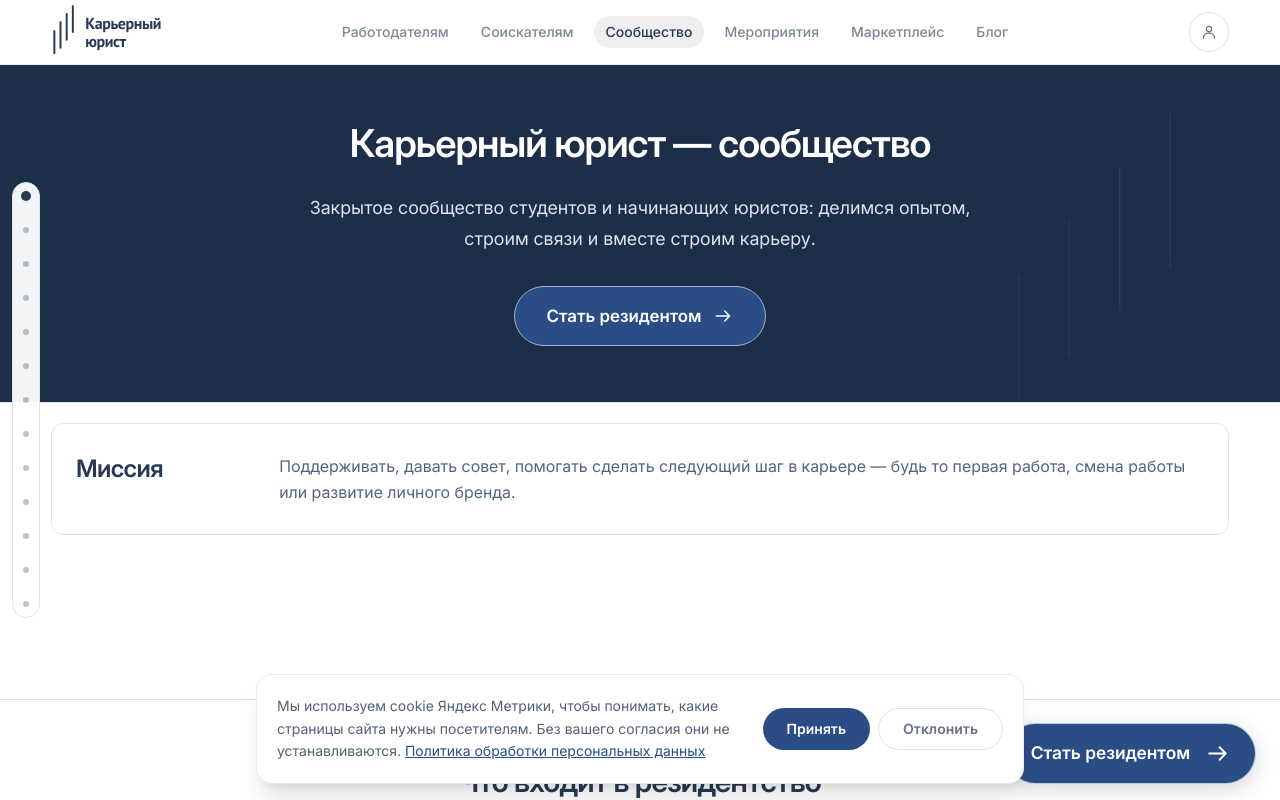
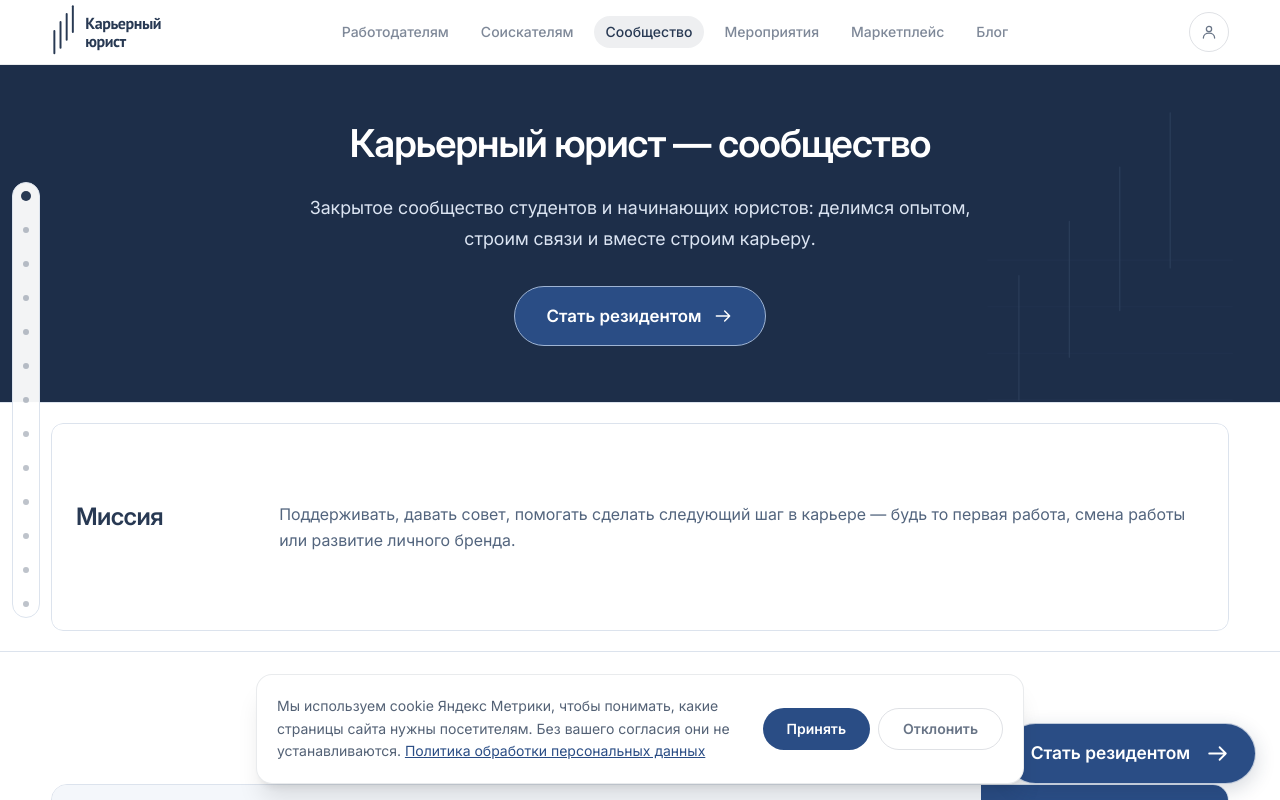
Before and after one commit to rudenkovila090-ship-it/legalcareerist, a React (Vite) app: page /community in a window 1280 px wide. Shown: the top 800 px of the page. Built offline with nearby package versions, Linux system fonts and the light colour scheme.

Commit message:
Reveal mission and values while visible and remove savings backgrounds

```diff
--- a/scripts/publish-community-page.mjs
+++ b/scripts/publish-community-page.mjs
@@ -68,7 +68,7 @@ async function main(){
   const eventSlug=option('--event-slug'),event=eventSlug?preparePartnerEvent(eventSlug,option('--server-checkout'),source,text):null
   for(const required of ["Карьерный юрист — сообщество","Без подписки","С подпиской","Закрытый чат в Телеграме","Нетворкинг","Закрытые мероприятия с приглашенными экспертами юридического рынка","Мастермайнды и карьерные разборы","Онлайн- и офлайн-встречи резидентов","База знаний","Закрытые вакансии и стажировки","Одна бесплатная карьерная консультация в месяц","Спикерство на мероприятиях и подкастах","Скидки от 20 до 50 процентов на мероприятия","Специальные предложения и скидки от партнеров","Барбусова","Александра","Третьякова","Валерия","Канду","Ангелина","Романова","Алена","Доманова","Батчина","Шеловская","Гранкина","Дюскина","Аверьянова","География сообщества","Предыдущие амбассадоры","Следующие амбассадоры","Лента циклическая.","3-я группа рейтинга","Юридический бизнес России","Рейтинг юридических Telegram-каналов · 2025","3-я группа рейтинга в группе «Профессиональные сообщества»","Стать амбассадором","Почему вы хотите стать резидентом?"])if(!text.includes(canonical(required)))throw Error('Не найдено изменение новой версии: '+required)
   for(const required of ['Наши достижения','Частые вопросы','Как понять, подхожу ли я?','С какого момента открывается моё резидентство в сообществе?','Можно ли сделать возврат?','Входят ли мероприятия в стоимость подписки?','Есть ли заморозка?','Я не из Петербурга или Москвы — стоит ли мне стать резидентом?','Какие есть возможности в сообществе?','Для чего вступать в сообщество?','Как стать резидентом?','Какая аудитория в сообществе?','Я не нашёл ответ на свой вопрос. Как мне с вами связаться?','Здесь будет ответ на этот вопрос.','Предыдущие отзывы','Следующие отзывы','Читать полностью','Карточка амбассадора'])if(!text.includes(canonical(required)))throw Error('Не найдено изменение в сборке: '+required)
-  for(const required of ['Функционал','Построение карьеры','Профессиональный профиль и резюме','Карьерный план и подготовка к интервью','Библиотека шаблонов','Портфолио, достижения и медиакит','Запрос рекомендации','Заявка на участие в подкасте','Знакомство','Random coffee','Онлайн- и офлайн-встречи','Личная записная книжка контактов','Групповые форматы работы','Цифровые платформы','Личный кабинет на сайте','Telegram Mini App','Возможности кабинета резидента','Профиль и документы','Вакансии и отклики','Мероприятия и регистрации','База знаний и поиск','Партнеры','В разработке','Миссия','Ценности','Цель'])if(!text.includes(canonical(required)))throw Error('Не найден обновленный блок сообщества: '+required)
+  for(const required of ['Функционал','Построение карьеры','Профессиональный профиль и резюме','Карьерный план и подготовка к интервью','Библиотека шаблонов','Портфолио, достижения и медиакит','Запрос рекомендации','Заявка на участие в подкасте','Знакомство','Random coffee','Онлайн- и офлайн-встречи','Личная записная книжка контактов','Групповые форматы работы','Цифровые платформы','Личный кабинет на сайте','Telegram Mini App','Возможности кабинета резидента','Профиль и документы','Вакансии и отклики','Мероприятия и регистрации','База знаний и поиск','Партнеры','В разработке','Миссия','Ценности'])if(!text.includes(canonical(required)))throw Error('Не найден обновленный блок сообщества: '+required)
   const cssText=bundle.assets.filter(asset=>asset.endsWith('.css')).map(asset=>fs.readFileSync(path.join(source.root,asset),'utf8')).join('\n')
   const paletteCss=cssText.match(/body:has\(\.community-page\)\s*\{([^}]*)\}/)?.[1]||''
   for(const selector of ['.community-hero-mark','.community-story-stage','.community-tariff-select','.community-platform-flow','.community-payment-dialog','.community-floating-join','.community-partners-track'])if(!cssText.includes(selector))throw Error('Не найдены стили обновленного дизайна сообщества: '+selector)
@@ -168,8 +168,8 @@ async function main(){
     console.log('Публикую страницу сообщества; резервная копия: '+backup)
     const changed=publishStatic(source.root,target.root,backup)
     await verify()
-    fs.writeFileSync(path.join(backup,'verified.json'),JSON.stringify({verifiedAt:new Date().toISOString(),version,changed,assets:bundle.assets.length,faqQuestions:11,faqColumns:2,comparisonBenefits:11,tariffOrder:['1m','6m','3m'],ambassadorCards:10,namedAmbassadors:10,portraitFiles:4,achievementOriginals:3,archiveOriginals:originalRecords,achievements:3,ambassadorForm:true,ambassadorModal:true,ambassadorCarouselLoop:true,defaultTariff:'6m',geographySidePanel:true,functionalityGroups:2,digitalPlatformSources:2,digitalPlatformFeatures:4,valuePlaceholders:4,partnersPlaceholder:true,noirOriginalPhotos:noirOriginalRecords,officialPartnerLogos:partnerOriginalRecords,communityPalette:{blue:'#2A4D85',white:'#FFFFFF'},communityDesign:'v17',compactStory:true,missionLayers:3,scrollStory:true,partnersMarquee:true,fluidLayout:true,floatingJoin:true,nativePaymentDialog:true,backendChanged:false,nginxChanged:false}),{mode:0o600})
-    console.log('COMMUNITY_PAGE_PUBLISHED: новая страница подтверждена по публичному HTML и '+bundle.assets.length+' JS/CSS. Опубликованы новая титульная с кнопкой, палитра Blue Hour / White, сравнение 11 возможностей с кнопкой под галочками, география с университетами справа, равные тарифы 1–6–3 месяца с выбором 6 месяцев, циклическая лента 10 амбассадоров и заявка по кнопке, функционал и схема цифровых платформ, заготовки ценностей и партнеров, достижения с тремя оригинальными изображениями (сертификат РАСО, благодарность и рейтинг), компактные отзывы, основатель после отзывов на полную ширину, FAQ в две колонки и закрепленная кнопка вступления. Слои миссии, ценностей и цели сокращены по высоте; выгода тарифов выделена зеленым. Расчёт трёх тарифов и KQ1111 → 350 ₽ проверен. https://legalcareerist.ru/community')
+    fs.writeFileSync(path.join(backup,'verified.json'),JSON.stringify({verifiedAt:new Date().toISOString(),version,changed,assets:bundle.assets.length,faqQuestions:11,faqColumns:2,comparisonBenefits:11,tariffOrder:['1m','6m','3m'],ambassadorCards:10,namedAmbassadors:10,portraitFiles:4,achievementOriginals:3,archiveOriginals:originalRecords,achievements:3,ambassadorForm:true,ambassadorModal:true,ambassadorCarouselLoop:true,defaultTariff:'6m',geographySidePanel:true,functionalityGroups:2,digitalPlatformSources:2,digitalPlatformFeatures:4,valuePlaceholders:4,partnersPlaceholder:true,noirOriginalPhotos:noirOriginalRecords,officialPartnerLogos:partnerOriginalRecords,communityPalette:{blue:'#2A4D85',white:'#FFFFFF'},communityDesign:'v18',compactStory:true,missionLayers:2,scrollStory:true,partnersMarquee:true,fluidLayout:true,floatingJoin:true,nativePaymentDialog:true,backendChanged:false,nginxChanged:false}),{mode:0o600})
+    console.log('COMMUNITY_PAGE_PUBLISHED: новая страница подтверждена по публичному HTML и '+bundle.assets.length+' JS/CSS. Опубликованы новая титульная с кнопкой, палитра Blue Hour / White, сравнение 11 возможностей с кнопкой под галочками, география с университетами справа, равные тарифы 1–6–3 месяца с выбором 6 месяцев, циклическая лента 10 амбассадоров и заявка по кнопке, функционал и схема цифровых платформ, заготовки ценностей и партнеров, достижения с тремя оригинальными изображениями (сертификат РАСО, благодарность и рейтинг), компактные отзывы, основатель после отзывов на полную ширину, FAQ в две колонки и закрепленная кнопка вступления. Миссия и ценности сменяются внутри видимой области без пустого участка прокрутки; выгода тарифов выделена зеленым текстом без цветного фона. Расчёт трёх тарифов и KQ1111 → 350 ₽ проверен. https://legalcareerist.ru/community')
     console.log('Резервная копия: '+backup)
     if(event)console.log('PARTNER_EVENT_PUBLISHED: https://legalcareerist.ru/events/'+event.slug+'; страница и запись серверного каталога проверены.')
     console.log('JAZZ_PHOTO_PUBLISHED: оригинал фото «Адвокат дьявола» проверен по публичным байтам. https://legalcareerist.ru/events/dzhazovyy-vecher-dlya-yuristov-2#speakers')
--- a/src/components/CommunityStory.tsx
+++ b/src/components/CommunityStory.tsx
@@ -3,6 +3,11 @@ import { useEffect, useId, useLayoutEffect, useRef, useState } from 'react'
 interface StoryItem { label: string; text: string }
 const motionQuery = '(min-width: 900px) and (min-height: 600px) and (prefers-reduced-motion: no-preference)'
 const clamp = (n: number) => Math.min(1, Math.max(0, n))
+// Start while the block is in the reading area, rather than waiting for the page header.
+function scrollRange(track: HTMLElement) {
+  const pageTop = window.scrollY + track.getBoundingClientRect().top
+  return { start: Math.max(0, pageTop - window.innerHeight * .6), distance: Math.min(180, Math.max(120, window.innerHeight * .2)) }
+}
 
 /** A short scroll story; narrow screens and reduced motion get all the text in flow. */
 export default function CommunityStory({ items }: { items: StoryItem[] }) {
@@ -29,12 +34,10 @@ export default function CommunityStory({ items }: { items: StoryItem[] }) {
     let alive = true
     const update = () => {
       frame = 0
-      const top = Number.parseFloat(getComputedStyle(stage).top) || 0
-      const distance = Math.max(1, track.offsetHeight - stage.offsetHeight)
-      const progress = clamp((top - track.getBoundingClientRect().top) / distance)
-      track.style.setProperty('--layer-second', String(1 - clamp((progress - .16) / .22)))
-      track.style.setProperty('--layer-third', String(1 - clamp((progress - .5) / .22)))
-      const next = progress < .38 ? 0 : progress < .72 ? 1 : 2
+      const { start, distance } = scrollRange(track)
+      const progress = clamp((window.scrollY - start) / distance)
+      track.style.setProperty('--layer-second', String(1 - clamp(progress / .6)))
+      const next = progress < .6 ? 0 : 1
       if (next !== activeRef.current) {
         activeRef.current = next
         setActive(next)
@@ -67,25 +70,24 @@ export default function CommunityStory({ items }: { items: StoryItem[] }) {
   function select(index: number) {
     const track = trackRef.current, stage = stageRef.current
     if (!interactive || !track || !stage) return
-    const top = Number.parseFloat(getComputedStyle(stage).top) || 0
-    const distance = Math.max(1, track.offsetHeight - stage.offsetHeight)
+    const { start, distance } = scrollRange(track)
     // Land inside the readable plateau for the requested layer.
-    const progress = [0, .44, .82][index]
-    window.scrollTo({ top: window.scrollY + track.getBoundingClientRect().top - top + distance * progress, behavior: 'smooth' })
+    const progress = index === 0 ? 0 : .8
+    window.scrollTo({ top: start + distance * progress, behavior: 'smooth' })
   }
 
   return (
     <section id="mvc" className={`community-story ${interactive ? 'is-interactive' : 'is-static'}`} data-active-layer={active}>
       <div className="container-page">
         <div ref={trackRef} className="community-story-track">
-          <div ref={stageRef} className="community-story-stage" tabIndex={interactive ? 0 : undefined} role={interactive ? 'region' : undefined} aria-label={interactive ? 'Миссия, ценности и цель сообщества' : undefined} aria-describedby={interactive ? `${id}-help` : undefined} onKeyDown={event => {
+          <div ref={stageRef} className="community-story-stage" tabIndex={interactive ? 0 : undefined} role={interactive ? 'region' : undefined} aria-label={interactive ? 'Миссия и ценности сообщества' : undefined} aria-describedby={interactive ? `${id}-help` : undefined} onKeyDown={event => {
             if (!interactive) return
             const next = event.key === 'ArrowRight' ? (active + 1) % items.length : event.key === 'ArrowLeft' ? (active + items.length - 1) % items.length : event.key === 'Home' ? 0 : event.key === 'End' ? items.length - 1 : -1
             if (next < 0) return
             event.preventDefault()
             select(next)
           }}>
-            {interactive && <p id={`${id}-help`} className="sr-only">Листайте страницу или используйте стрелки влево и вправо, чтобы прочитать три слоя.</p>}
+            {interactive && <p id={`${id}-help`} className="sr-only">Листайте страницу или используйте стрелки влево и вправо, чтобы прочитать миссию и ценности.</p>}
             <div className="community-story-copy">
               <div className="community-story-panels">
                 {items.map((item, index) => (
--- a/src/pages/community/CommunityHome.tsx
+++ b/src/pages/community/CommunityHome.tsx
@@ -31,7 +31,7 @@ import './community.css'
 
 const railItems = [
   { id: 'hero', label: 'Сообщество' },
-  { id: 'mvc', label: 'Миссия и цель' },
+  { id: 'mvc', label: 'Миссия и ценности' },
   { id: 'benefits', label: 'Резидентам' },
   { id: 'map', label: 'География сообщества' },
   { id: 'ambassadors', label: 'Амбассадоры' },
@@ -53,10 +53,6 @@ const mvc = [
   {
     label: 'Ценности',
     text: 'Закрытые вакансии, экспертная информация от приглашенных экспертов, база знаний, возможность найти работу.',
-  },
-  {
-    label: 'Цель',
-    text: 'Помогать расти профессионально, закрывать вакансии, делиться знаниями, помогать развивать личный бренд, выступать на подкастах и мероприятиях.',
   },
 ]
 
--- a/src/pages/community/community.css
+++ b/src/pages/community/community.css
@@ -109,7 +109,7 @@ body:has(.community-page) header :is(.container-page, .container-wide) { max-wid
 .community-page .community-tariff-billing { margin-top: .5rem; font-size: .8125rem; color: #d6e0ef; }
 .community-page .community-tariff-note, .community-page .community-tariff-saving { display: block; margin-top: 1.25rem; min-height: 2rem; font-size: clamp(.6875rem, 1vw, .8125rem); line-height: 2rem; white-space: nowrap; }
 .community-page .community-tariff-note { color: #c2d0e4; }
-.community-page .community-tariff-saving { padding-inline: .375rem; border-radius: 7px; background: #0f5b3d; color: #9af5bc; font-weight: 650; }
+.community-page .community-tariff-saving { color: #9af5bc; font-weight: 650; }
 .community-page .community-tariff-pay { width: 100%; margin-top: 1rem; border: 1px solid #8fa8cc; border-radius: 10px; font-size: .875rem; }
 .community-page .community-tariff-pay:hover { border-color: #fff; }
 
@@ -232,9 +232,9 @@ body:has(.community-page) header :is(.container-page, .container-wide) { max-wid
   .community-page .community-payment-content { padding: 1.25rem; }
   .community-page .community-payment-dialog { max-height: 94dvh; }
 }
-/* Compact text layers: height follows the longest paragraph, with a short scroll. */
+/* Two full-area layers reveal while entering the viewport, without an empty scroll track. */
 .community-page #mvc.community-story { border-block: 1px solid var(--community-line); padding-block: 1.25rem; }
-.community-page .community-story-track { --layer-second: 1; --layer-third: 1; --story-panel-height: 10rem; }
+.community-page .community-story-track { --layer-second: 1; --story-panel-height: 10rem; --story-stage-height: max(var(--story-panel-height), clamp(13rem, 24vh, 16rem)); }
 .community-page .community-story-stage { display: block; }
 .community-page .community-story-copy { min-width: 0; }
 .community-page .community-story-panel { padding: 1rem 1.5rem; border: 1px solid var(--community-line); border-radius: 12px; background: #fff; }
@@ -243,17 +243,13 @@ body:has(.community-page) header :is(.container-page, .container-wide) { max-wid
 .community-page .community-story-panel h2 { font-size: 1.5rem; line-height: 1.35; }
 .community-page .community-story-panel p { max-width: none; margin: 0; color: var(--community-muted); font-size: 1rem; line-height: 1.65; }
 .community-page .community-story-panel-1 { background: var(--community-wash); }
-.community-page .community-story-panel-2 { background: var(--color-accent); border-color: var(--color-accent); color: #fff; }
-.community-page .community-story-panel-2 p { color: #e3ebf7; }
 .community-page .community-story-values { grid-column: 2; display: grid; grid-template-columns: repeat(4, minmax(0, 1fr)); gap: .5rem; margin-top: .75rem; }
 .community-page .community-story-values li { padding: .375rem .5rem; border: 1px dashed #b4c4da; border-radius: 7px; background: #fff; color: var(--community-muted); font-size: .75rem; text-align: center; }
-.community-page .community-story.is-interactive .community-story-track { height: calc(var(--story-panel-height) + clamp(9rem, 16vh, 12rem)); }
-.community-page .community-story.is-interactive .community-story-stage { position: sticky; top: var(--community-scroll-offset); height: var(--story-panel-height); }
-.community-page .community-story.is-interactive .community-story-panels { position: relative; height: var(--story-panel-height); overflow: hidden; border-radius: 12px; }
+.community-page .community-story.is-interactive .community-story-stage { height: var(--story-stage-height); }
+.community-page .community-story.is-interactive .community-story-panels { position: relative; height: var(--story-stage-height); overflow: hidden; border-radius: 12px; }
 .community-page .community-story.is-interactive .community-story-panel { position: absolute; inset: 0; margin: 0; display: flex; align-items: center; will-change: transform; }
 .community-page .community-story.is-interactive .community-story-panel-0 { z-index: 1; }
 .community-page .community-story.is-interactive .community-story-panel-1 { z-index: 2; transform: translate3d(0, calc(var(--layer-second) * 100%), 0); }
-.community-page .community-story.is-interactive .community-story-panel-2 { z-index: 3; transform: translate3d(0, calc(var(--layer-third) * 100%), 0); }
 .community-page .community-story.is-interactive .community-story-panel.is-active .community-story-text { animation: community-story-write 260ms ease-out both; }
 @keyframes community-story-write { from { opacity: .7; transform: translateY(4px); } to { opacity: 1; transform: translateY(0); } }
 
```
Also changed, not shown: 2 other files (tests, documents, lock files or other folders).
